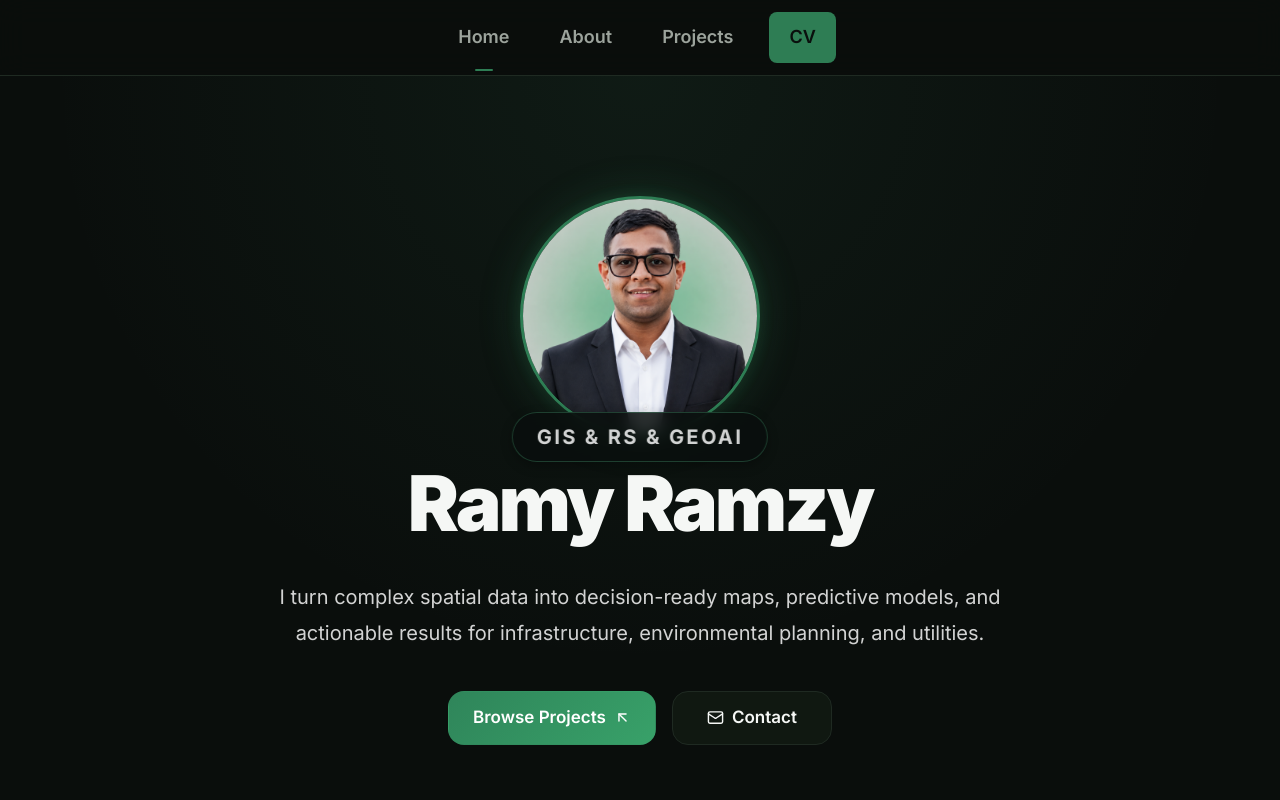
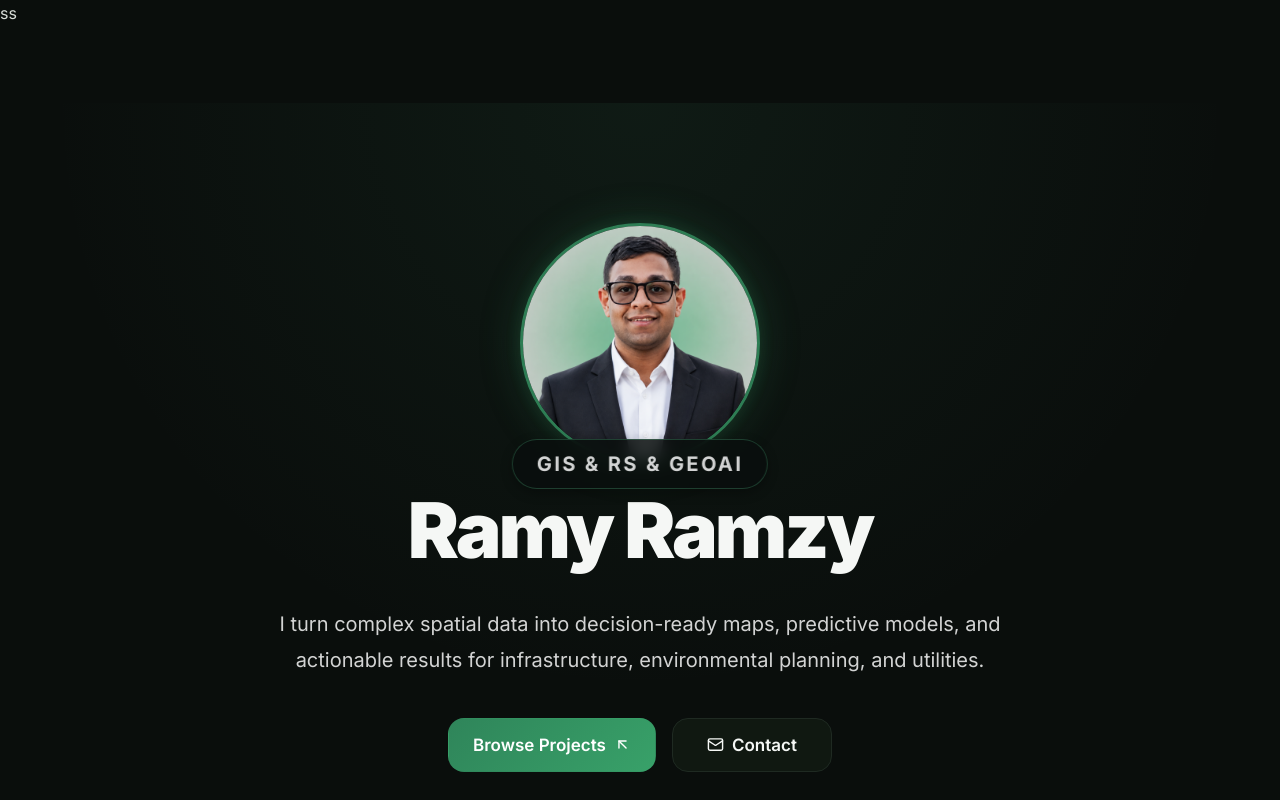
Before and after one commit to ramyramzy/GIS-Portfolio, a Next.js app: page / in a window 1280 px wide. Shown: the top 800 px of the page. Built offline with nearby package versions, Linux system fonts and the light colour scheme.

Commit message:
Update layout.tsx

```diff
--- a/src/app/layout.tsx
+++ b/src/app/layout.tsx
@@ -5,6 +5,7 @@ import { SiteLayout } from "@/layouts/SiteLayout";
 import { siteMetadata } from "@/shared/constants";
 import "./globals.css";
 import { SpeedInsights } from "@vercel/speed-insights/next"
+
 const inter = Inter({
   subsets: ["latin"],
   variable: "--font-inter",
@@ -41,9 +42,10 @@ export const viewport: Viewport = {
 export default function RootLayout({ children }: { children: ReactNode }) {
   return (
     <html lang="en" className={`${inter.variable} ${dmSerif.variable}`} data-scroll-behavior="smooth">
-      <body>
-        <SiteLayout>{children}</SiteLayout>
-      </body>
+    ss<body>
+  {children}
+  <SpeedInsights />
+</body>
     </html>
   );
 }
```
